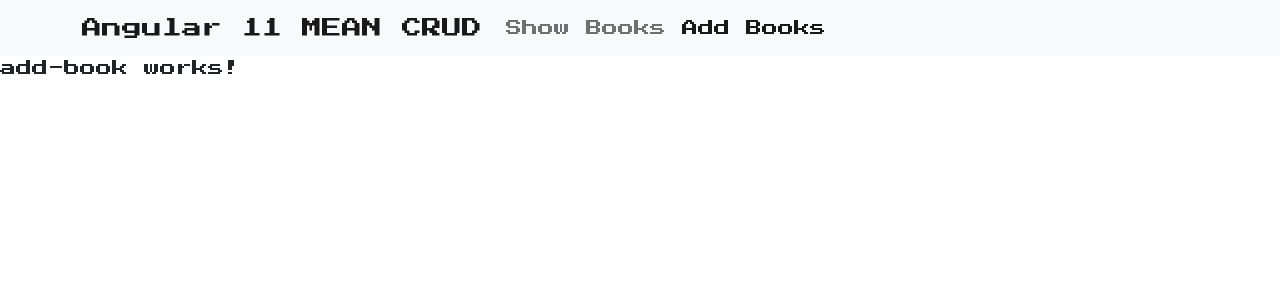
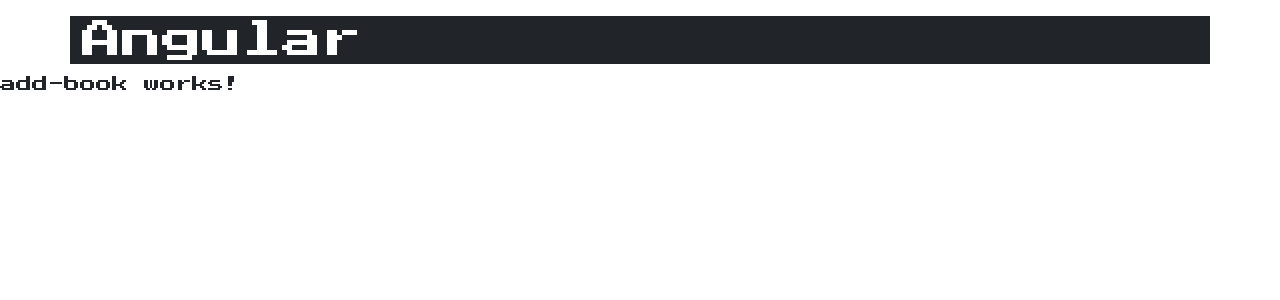
Before and after one commit to nineria/angular-learning, an Angular app: page /add-book in a window 1280 px wide. Shown: the top 300 px of the page. Built offline with nearby package versions, Linux system fonts and the light colour scheme.

Commit message:
fixed: navbar

```diff
--- a/src/app/app.component.html
+++ b/src/app/app.component.html
@@ -1,21 +1,6 @@
-<nav class="navbar navbar-expand-lg navbar-light bg-light">
-  <div class="container">
-    <a class="navbar-brand">Angular 11 MEAN CRUD</a>
-    <div id="navbarNav" class="collapse navbar-collapse">
-      <ul class="navbar-nav ml-auto">
-        <li class="nav-item">
-          <a class="nav-link" routerLinkActive="active" routerLink="/view-book"
-            >Show Books</a
-          >
-        </li>
-        <li class="nav-item">
-          <a class="nav-link" routerLinkActive="active" routerLink="/add-book"
-            >Add Books</a
-          >
-        </li>
-      </ul>
-    </div>
-  </div>
-</nav>
+
+<div>
+  <app-navbar/>
+</div>
 
 <router-outlet></router-outlet>
--- a/src/app/components/navbar/navbar.component.html
+++ b/src/app/components/navbar/navbar.component.html
@@ -1,3 +1,3 @@
-<div class="container mt-3 bg-warning">
+<div class="container mt-3 bg-dark text-white">
   <h1>Angular</h1>
 </div>
```
